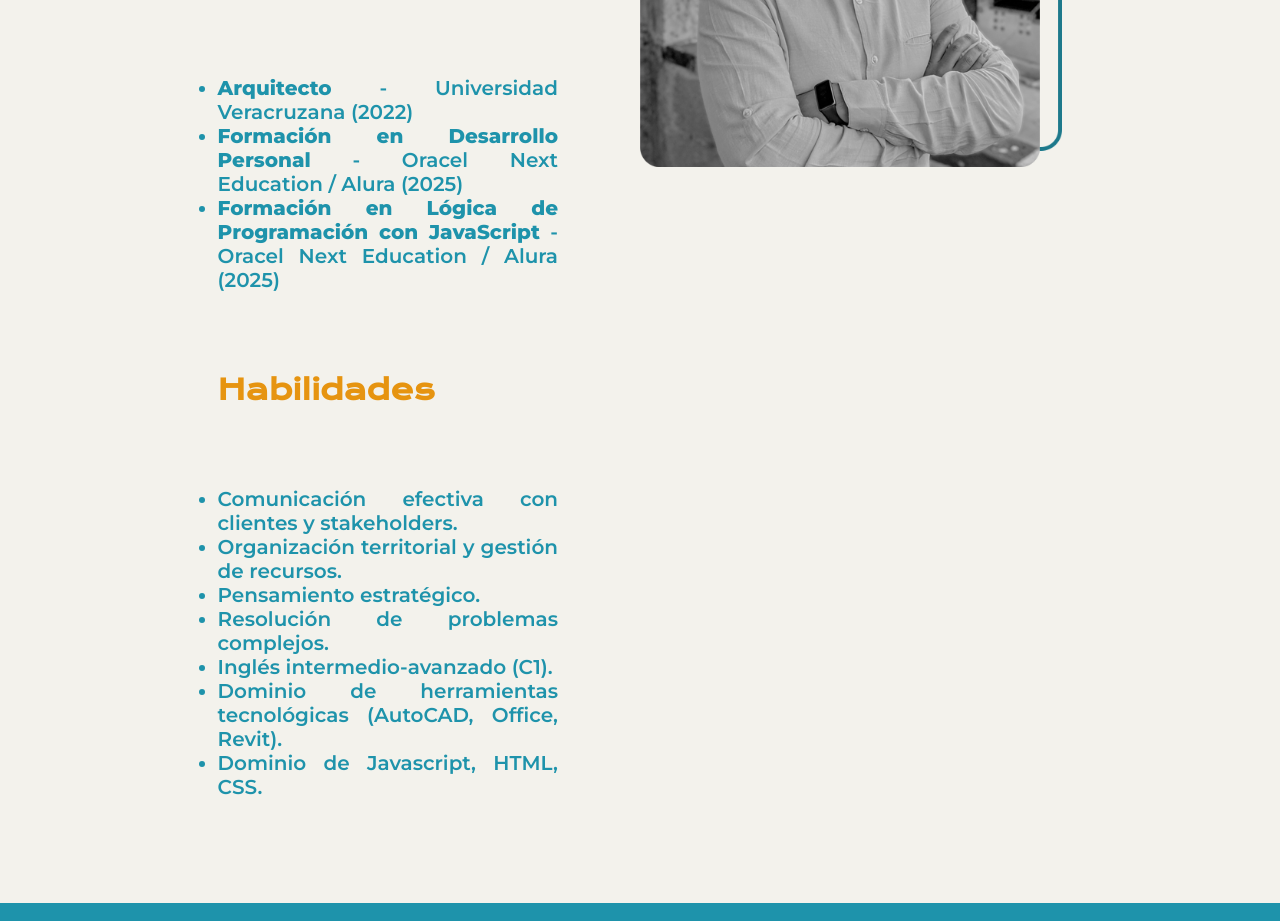
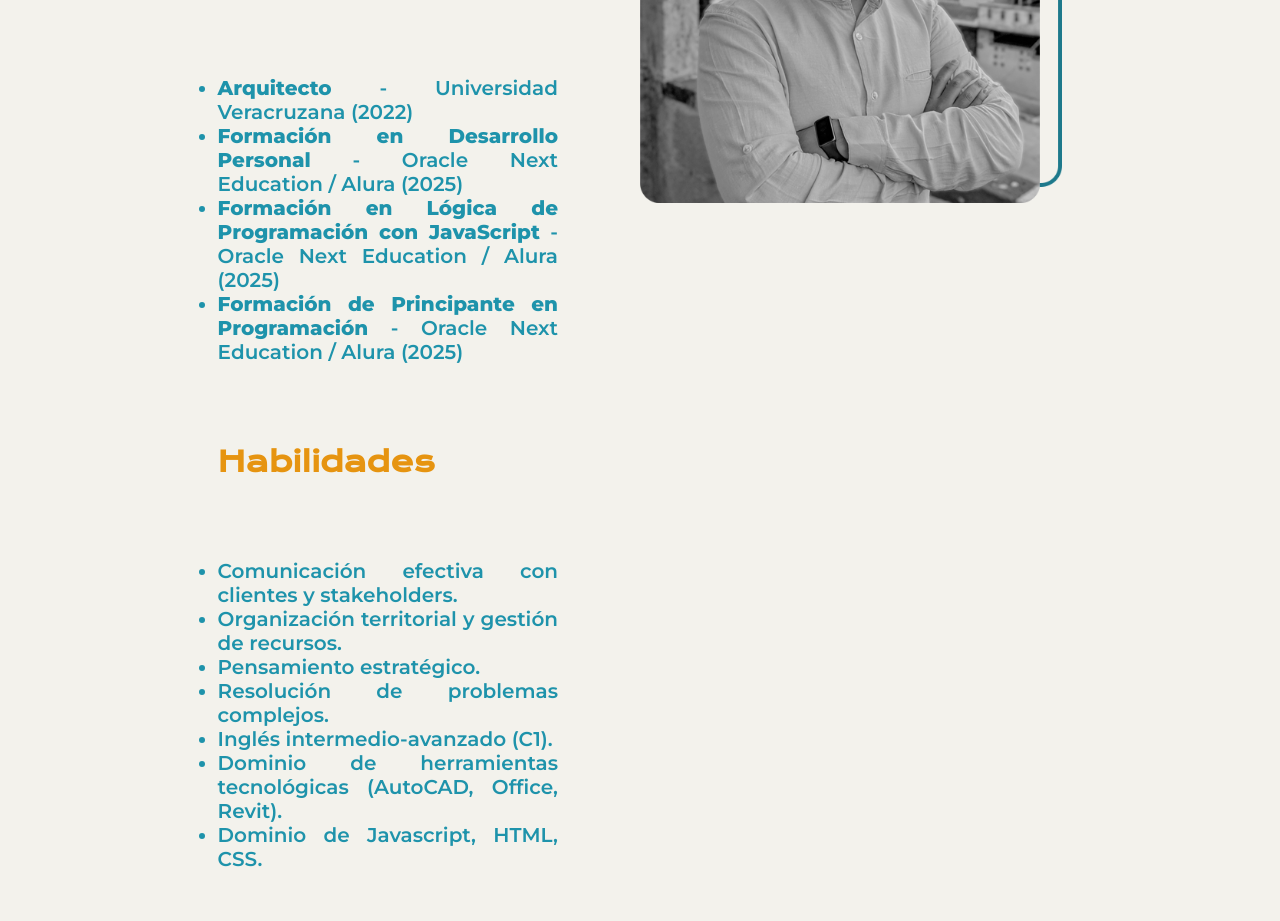
Before and after one commit to memo7499/pagina-web-personal, a plain HTML site: page CV.html in a window 1280 px wide. Shown: the part 1040-1961 px from the top of the page. Drawn offline with nearby package versions, Linux system fonts and the light colour scheme.

Commit message:
Añadiendo-experiencias.html

```diff
--- a/CV.html
+++ b/CV.html
@@ -37,8 +37,9 @@
             <p class="presentacion__contenido__texto">
                 <ul class="presentacion__contenido__texto">
                     <li><strong class="presentacion__contenido__texto__destacado">Arquitecto</strong> - Universidad Veracruzana (2022)</li>
-                    <li><strong class="presentacion__contenido__texto__destacado">Formación en Desarrollo Personal</strong> - Oracel Next Education / Alura (2025)</li>
-                    <li><strong class="presentacion__contenido__texto__destacado">Formación en Lógica de Programación con JavaScript</strong> - Oracel Next Education / Alura (2025)</li>
+                    <li><strong class="presentacion__contenido__texto__destacado">Formación en Desarrollo Personal</strong> - Oracle Next Education / Alura (2025)</li>
+                    <li><strong class="presentacion__contenido__texto__destacado">Formación en Lógica de Programación con JavaScript</strong> - Oracle Next Education / Alura (2025)</li>
+                    <li><strong class="presentacion__contenido__texto__destacado">Formación de Principante en Programación</strong> - Oracle Next Education / Alura (2025)</li>
                 </ul>
             </p>
             <h5 class="presentacion__contenido__subtitulo">Habilidades</h5>
@@ -61,4 +62,5 @@
         <p>Desarrollado por GSM Latam</p>
     </footer>
 </body>
+
 </html>
```
